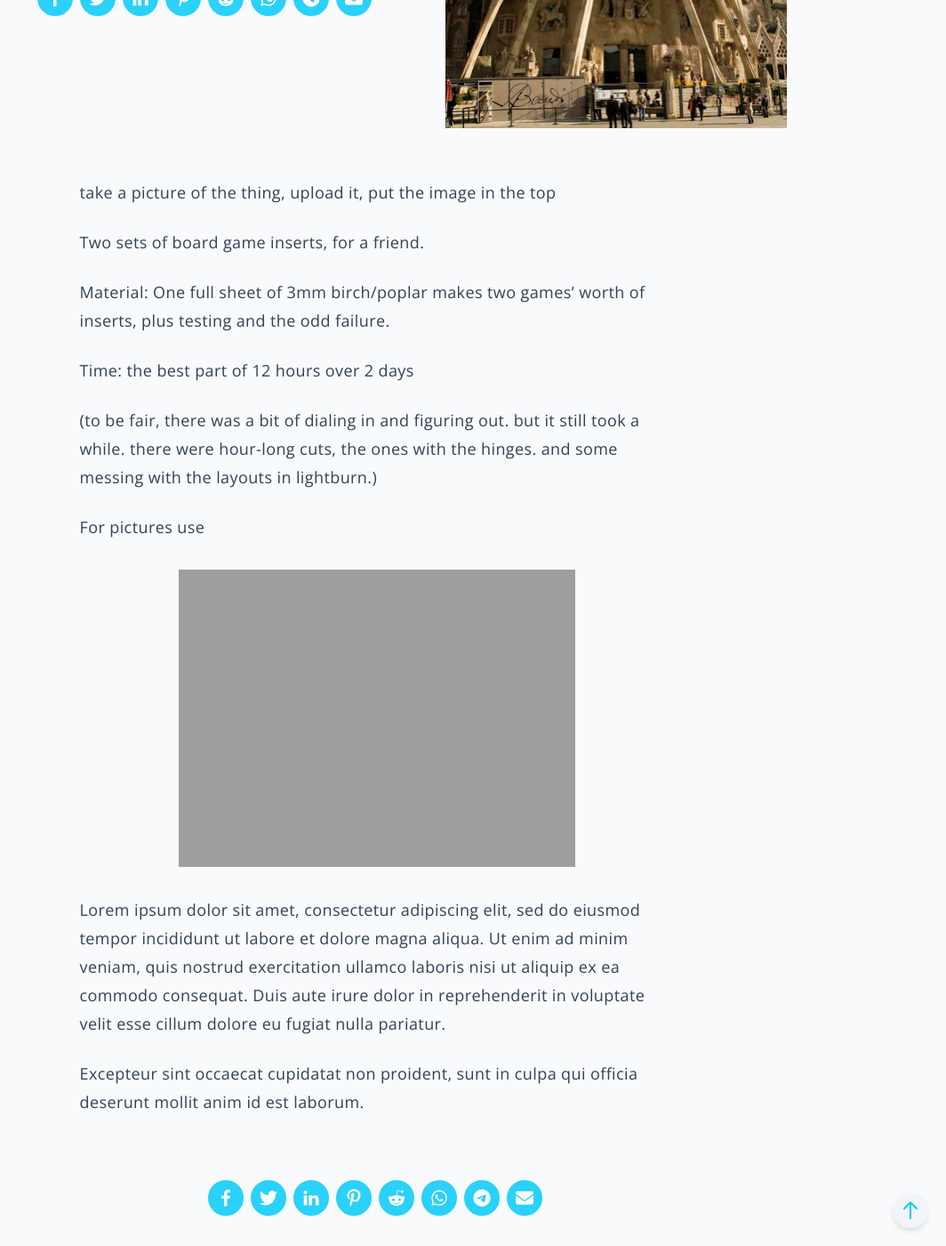
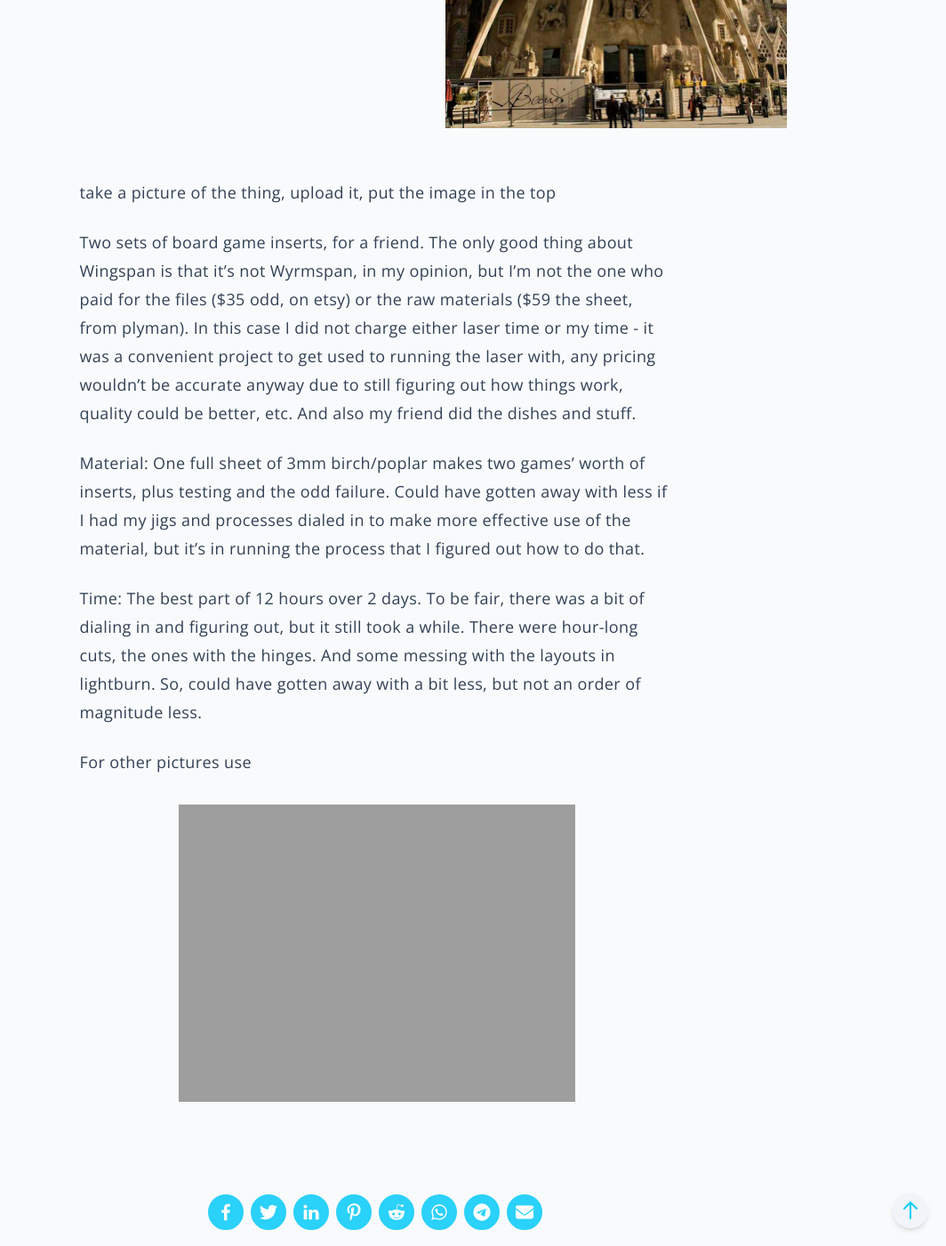
Before and after one commit to paper-engineer/laser-gallery, a Jekyll site: the page built from docs/_posts/2026-04-19-boardgame-inserts.md, in a window 1280 px wide and 1400 px high, scrolled down 460 px. Shown: the whole window at 89% size, without its empty margins (216-1280 px from the left). Built offline with Jekyll 4.4.1, drawn with Linux system fonts in a browser that asks for light colours; some of the changed text lies outside the part shown.

Commit message:
Update 2026-04-19-boardgame-inserts.md

```diff
--- a/docs/_posts/2026-04-19-boardgame-inserts.md
+++ b/docs/_posts/2026-04-19-boardgame-inserts.md
@@ -1,25 +1,19 @@
 ---
 layout: post
-title: Wingspan and Wyrmspan
+title: Board game inserts
 image: /assets/images/example2.jpg
 tags:
-  - boardgames
+  - custom requests
 author: MOG
 ---
 
 take a picture of the thing, upload it, put the image in the top
 
-Two sets of board game inserts, for a friend.
+Two sets of board game inserts, for a friend. The only good thing about Wingspan is that it's not Wyrmspan, in my opinion, but I'm not the one who paid for the files ($35 odd, on etsy) or the raw materials ($59 the sheet, from plyman). In this case I did not charge either laser time or my time - it was a convenient project to get used to running the laser with, any pricing wouldn't be accurate anyway due to still figuring out how things work, quality could be better, etc. And also my friend did the dishes and stuff.
 
-Material: One full sheet of 3mm birch/poplar makes two games' worth of inserts, plus testing and the odd failure.
+Material: One full sheet of 3mm birch/poplar makes two games' worth of inserts, plus testing and the odd failure. Could have gotten away with less if I had my jigs and processes dialed in to make more effective use of the material, but it's in running the process that I figured out how to do that.
 
-Time: the best part of 12 hours over 2 days
+Time: The best part of 12 hours over 2 days. To be fair, there was a bit of dialing in and figuring out, but it still took a while. There were hour-long cuts, the ones with the hinges. And some messing with the layouts in lightburn. So, could have gotten away with a bit less, but not an order of magnitude less.
 
-(to be fair, there was a bit of dialing in and figuring out. but it still took a while. there were hour-long cuts, the ones with the hinges. and some messing with the layouts in lightburn.)
-
-For pictures use
+For other pictures use
 ![alt]({{ site.url }}{{ site.baseurl }}/assets/images/bio-photo.jpg)
-
-Lorem ipsum dolor sit amet, consectetur adipiscing elit, sed do eiusmod tempor incididunt ut labore et dolore magna aliqua. Ut enim ad minim veniam, quis nostrud exercitation ullamco laboris nisi ut aliquip ex ea commodo consequat. Duis aute irure dolor in reprehenderit in voluptate velit esse cillum dolore eu fugiat nulla pariatur.
-
-Excepteur sint occaecat cupidatat non proident, sunt in culpa qui officia deserunt mollit anim id est laborum.
```
